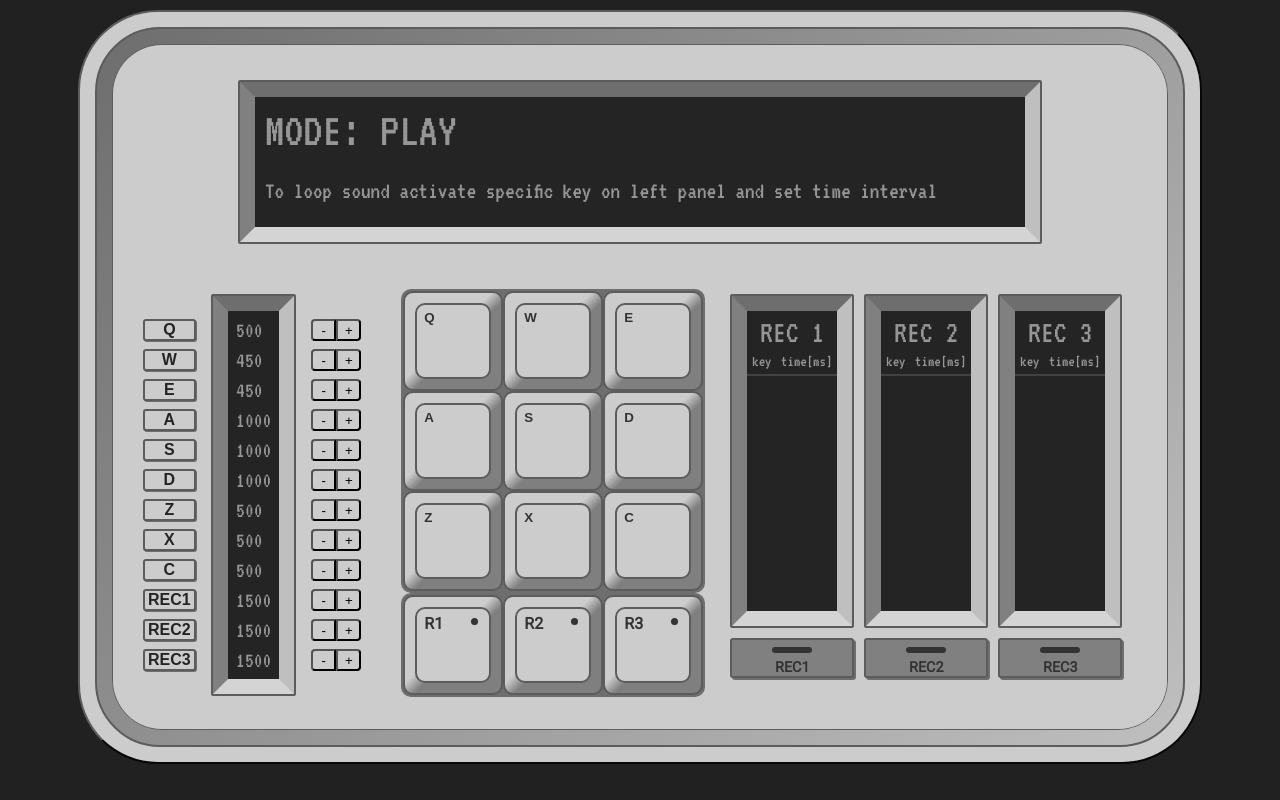
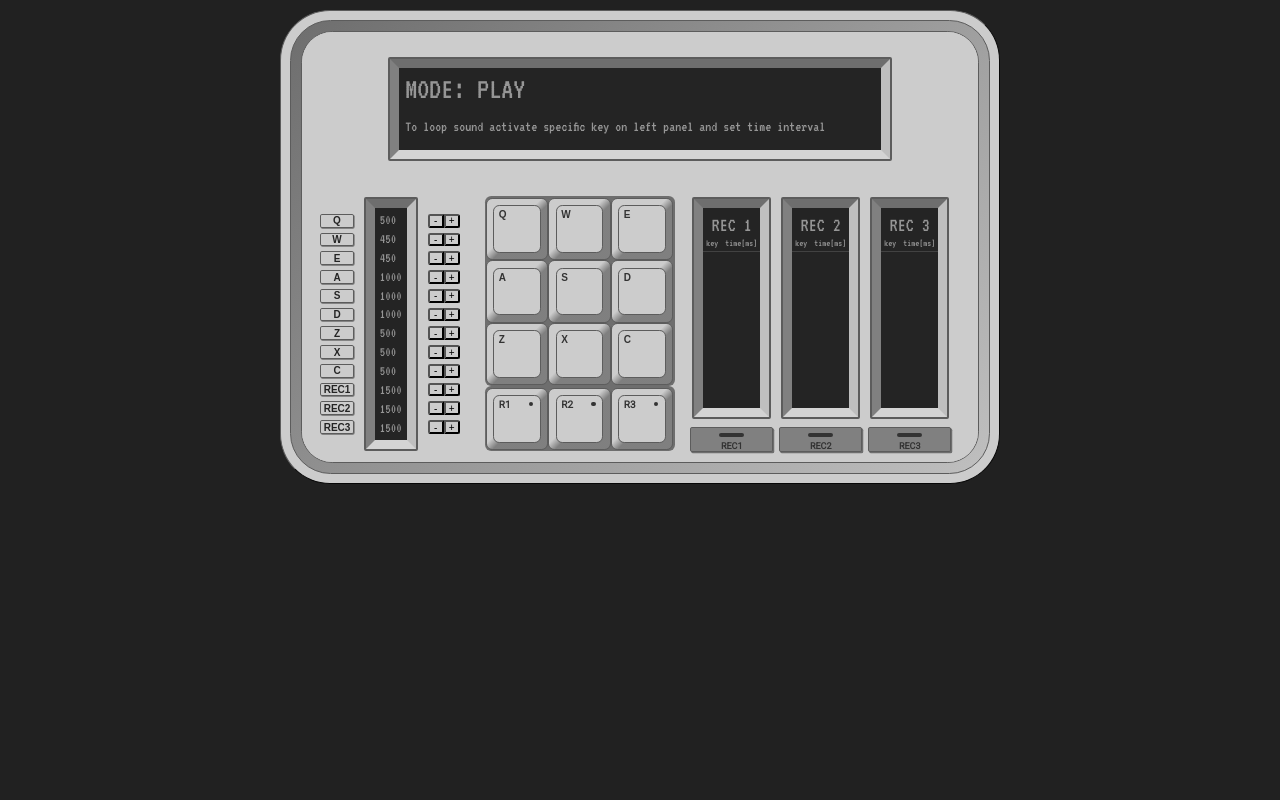
Before and after one commit to christianambukita/drum-pad-simulator, a React (Create React App) app: page / in a window 1280 px wide. Built offline with nearby package versions, Linux system fonts and the light colour scheme.

Commit message:
Change px to em

```diff
--- a/public/index.html
+++ b/public/index.html
@@ -3,7 +3,10 @@
 	<head>
 		<meta charset="utf-8" />
 		<link rel="icon" href="%PUBLIC_URL%/icon.png" />
-		<meta name="viewport" content="width=device-width, initial-scale=1" />
+		<meta
+			name="viewport"
+			content="width=device-width, target-densityDpi=device-dpi"
+		/>
 		<meta name="theme-color" content="#000000" />
 		<meta name="description" content="JavaScript app simulating a drum pad" />
 		<link rel="manifest" href="%PUBLIC_URL%/manifest.json" />
--- a/src/App.css
+++ b/src/App.css
@@ -1,12 +1,17 @@
 @import url('https://fonts.googleapis.com/css2?family=Roboto:wght@300;400&display=swap');
+
+:root {
+	--main-border-radius: 3.125em;
+	--main-border-width: 1.875em;
+	--main-font-size: 10px;
+}
 
 * {
 	box-sizing: border-box;
-	--main-border-radius: 50px;
-	--main-border-width: 30px;
 }
 
 body {
+	font-size: var(--main-font-size);
 	color: rgb(150, 150, 150);
 	background-color: rgba(33, 33, 33, 1);
 	font-family: 'Roboto', sans-serif;
@@ -32,14 +37,15 @@ body {
 	align-items: flex-start;
 	border-radius: var(--main-border-radius);
 	overflow: hidden;
-	border: 1px solid var(--retro-border);
+	border: 0.0625em solid var(--retro-border);
+	background: var(--retro-main);
 }
 
 .outer-border {
 	padding: calc(var(--main-border-width) / 2);
 	border-radius: calc(var(--main-border-radius) + var(--main-border-width));
 	background: var(--retro-main);
-	border: 2px outset var(--retro-border);
+	border: 0.125em outset var(--retro-border);
 }
 
 .inner-border {
@@ -50,7 +56,7 @@ body {
 		var(--retro-shadow-2) 0%,
 		var(--retro-shadow-0) 100%
 	);
-	border: 2px solid var(--retro-border);
+	border: 0.125em solid var(--retro-border);
 }
 
 .top-section {
@@ -69,14 +75,11 @@ body {
 .drum-pads {
 	display: grid;
 	grid-template-columns: repeat(3, 1fr);
-	width: auto;
-	height: 330px;
-	height: auto;
 	flex-wrap: wrap;
 	background: var(--retro-shadow-0);
-	padding: 2px;
-	border: 2px solid var(--retro-border-1);
-	border-radius: 10px;
+	padding: 0.125em;
+	border: 0.125em solid var(--retro-border-1);
+	border-radius: 0.625em;
 }
 
 .section-container:first-child {
@@ -85,37 +88,8 @@ body {
 
 .section-container {
 	background-color: var(--retro-main);
-	padding: 10px;
-	height: 450px;
-}
-
-/* Mode Control */
-#control-container {
-	position: relative;
-}
-
-.mode-control {
-	display: flex;
-	list-style: none;
-	width: 330px;
-	padding: 5px;
-	justify-content: space-between;
-}
-
-.mode-control li {
-	text-align: center;
-	flex: 0 0 100px;
-	border: 1px solid rgb(100, 100, 100);
-	margin-right: 10px;
-	cursor: pointer;
-}
-
-.mode-control li:hover {
-	background-color: rgb(66, 66, 66);
-}
-
-.color-active {
-	background-color: rgb(44, 44, 44);
+	padding: 0.625em;
+	height: 100%;
 }
 
 ::-webkit-scrollbar {
@@ -140,35 +114,9 @@ body {
 .space-between {
 	display: flex;
 	justify-content: space-between;
-	padding: 1px 5px 1px 5px;
+	padding: 0.0625em 0.3125em 0.0625em 0.3125em;
 }
 
 .space-between p {
-	margin: 0px;
+	margin: 0;
 }
-
-#interval-list {
-	margin: 5px;
-	font-size: 16px;
-	padding: 0;
-	list-style: none;
-}
-
-input {
-	border-radius: 0;
-	color: inherit;
-	background-color: inherit;
-	border: none;
-	font-size: 16px;
-	text-align: right;
-	height: 20px;
-}
-
-input[type='number']::-webkit-inner-spin-button {
-	-webkit-appearance: none;
-}
-
-input[type='number']:focus {
-	outline: none;
-	border: 1px solid rgb(244, 220, 0);
-}
--- a/src/components/DrumPads.js
+++ b/src/components/DrumPads.js
@@ -66,9 +66,7 @@ function DrumPads({
 		setRecKey({ activeRecKey, oldRecKey: recKeyStatus.activeRecKey });
 	}, [recMode]);
 
-	console.log(recKeyStatus);
 	function singleAudioPlay(key) {
-		console.log(key);
 		let pad = document.getElementById(key.toLocaleUpperCase());
 		pad.classList.add('pad-active');
 		pad.classList.add('pad-playing');
@@ -84,7 +82,6 @@ function DrumPads({
 	}
 
 	function onPlay(interval, key) {
-		console.log(key);
 		let pad = document.getElementById(key.toLocaleUpperCase());
 		pad.classList.add('pad-active');
 		pad.classList.add('pad-playing');
--- a/src/components/MainDisplay.js
+++ b/src/components/MainDisplay.js
@@ -54,7 +54,6 @@ function MainDisplay({ recMode }) {
 	}
 	useEffect(() => {
 		setMsg(display.messages[counter]);
-		console.log(counter);
 		startLoop();
 	}, [counter]);
 
--- a/src/components/RecBoard.js
+++ b/src/components/RecBoard.js
@@ -41,7 +41,6 @@ function RecBoard({
 		);
 	}, [recMode]);
 
-	console.table(records);
 	return (
 		<div className='rec-board-container'>
 			<div id='rec-board'>
--- a/src/css/DrumPads.css
+++ b/src/css/DrumPads.css
@@ -1,34 +1,32 @@
 .pad-container {
-	width: 100px;
-	height: 100px;
 }
 
 .drum-pad {
-	width: 76px;
-	height: 76px;
-	border-radius: 10px;
+	width: 4.75em;
+	height: 4.75em;
+	border-radius: 0.625em;
 	overflow: hidden;
 	background-color: var(--retro-main);
 	transition-duration: scale 0.15s;
 	transition: color 0.15s ease-in-out;
 	color: var(--diode-disabled);
 	font-weight: 600;
-	border: 2px solid var(--retro-border);
+	border: 0.125em solid var(--retro-border);
 	justify-content: space-between;
 	align-items: flex-start;
-	padding: 5px 7px;
+	padding: 0.3em 0.44em;
 }
 
 .pad-border {
 	box-sizing: border-box;
-	width: 100px;
-	height: 100px;
+	width: 6.25em;
+	height: 6.25em;
 	display: flex;
 	justify-content: center;
 	align-items: center;
-	padding: 8px;
-	border-radius: 10px;
-	border: 2px solid var(--retro-border);
+	padding: 0.5em;
+	border-radius: 0.625em;
+	border: 0.125em solid var(--retro-border);
 	background: linear-gradient(
 		135deg,
 		var(--retro-main) 45%,
@@ -47,22 +45,22 @@
 
 .pad-diode {
 	background: var(--diode-inactive);
-	box-shadow: 0 0 6px 1px var(--diode-inactive-shadow);
-	width: 7px;
-	height: 7px;
+	box-shadow: 0 0 0.375em 0.0625em var(--diode-inactive-shadow);
+	width: 0.44em;
+	height: 0.44em;
 	border-radius: 50%;
-	margin: 4px;
+	margin: 0.25em;
 }
 
 .pad-playing .drum-pad {
 	color: var(--diode-active);
-	text-shadow: 0 0 4px var(--diode-active-shadow);
+	text-shadow: 0 0 0.25em var(--diode-active-shadow);
 	transition: color 0s;
 }
 
 .pad-playing .pad-diode {
 	background: var(--diode-active);
-	box-shadow: 0 0 4px 1px var(--diode-active-shadow);
+	box-shadow: 0 0 0.25em 0.0625em var(--diode-active-shadow);
 }
 
 .pad-disabled .pad-diode {
--- a/src/css/LoopIntervals.css
+++ b/src/css/LoopIntervals.css
@@ -1,19 +1,22 @@
 .interval-container {
-	padding: 0 20px 0 20px;
+	padding: 0 1.25em 0 1.25em;
 }
 
 .inter-display {
 	font-family: 'VT323', monospace;
 	box-sizing: content-box;
 	background: var(--retro-display);
-	width: 4ch;
-	padding: 4px 8px;
-	font-size: 22px;
+	width: 2.2em;
+	padding: 0.25em 0.5em;
 	align-items: flex-start;
 }
 
 .display-margin {
-	margin-inline: 15px;
+	margin-inline: 1em;
+}
+
+.display-elem {
+	font-size: 1.375em;
 }
 
 .btn-container,
@@ -24,18 +27,21 @@
 
 .display-elem,
 .inter-button,
-.ctrl-btn-container {
+.ctrl-btn-container,
+.ctrl-btn {
 	display: flex;
 	justify-content: center;
 	align-items: center;
-	height: 22px;
-	margin-block: 4px;
+	height: 1.375em;
+}
+.inter-button,
+.ctrl-btn-container {
+	margin-block: 0.25em;
 }
 
 .ctrl-btn {
-	width: 25px;
-	height: 100%;
-	border-radius: 4px;
+	width: 1.6em;
+	border-radius: 0.25em;
 	background: var(--retro-main);
 }
 .ctrl-btn:nth-child(1) {
@@ -48,20 +54,20 @@
 }
 .inter-button {
 	-webkit-appearance: none;
-	border: 2px solid var(--retro-border);
+	border: 0.125em solid var(--retro-border);
 	background: var(--retro-main);
 	font-size: 1em;
 	font-weight: 600 !important;
-	padding: 4px;
+	padding: 0.25em;
 	width: 6ch;
-	border-radius: 3px;
+	border-radius: 0.1875em;
 	color: var(--retro-display);
-	box-shadow: 1px 1px var(--retro-shadow-0);
+	box-shadow: 0.0625em 0.0625em var(--retro-shadow-0);
 }
 
 .active {
 	color: var(--diode-active);
-	text-shadow: 0 0 4px var(--diode-active-shadow);
+	text-shadow: 0 0 0.25em var(--diode-active-shadow);
 	box-shadow: none;
 	transform: scale(0.99);
 }
--- a/src/css/MainDisplay.css
+++ b/src/css/MainDisplay.css
@@ -1,15 +1,16 @@
 .main-display-container {
 	background: var(--retro-main);
 	width: 100%;
-	padding: 30px 0px;
+	padding: 2em 0px;
 }
 
 .main-display {
 	font-family: 'VT323', monospace;
-	width: 800px;
-	height: 160px;
+	width: 50em;
+	height: 10em;
 	background: var(--retro-display);
-	padding: 10px;
+	padding: 0.625em;
+	font-size: inherit;
 }
 
 .main-display-header {
--- a/src/css/RecBoard.css
+++ b/src/css/RecBoard.css
@@ -1,20 +1,34 @@
 #rec-board {
 	display: flex;
+	/* height: 100%;
+	width: 100%; */
 }
-
+.rec-board-container {
+	padding-right: 1.8em;
+	/* height: 100%;
+	width: 100%; */
+}
 .list-description {
-	border-bottom: 2px solid rgb(66, 66, 66);
-	padding: 5px;
+	border-bottom: 0.125em solid rgb(66, 66, 66);
+	padding: 0.3em;
 	font-size: 1em;
 }
+/* .rec-column-container {
+	display: grid;
+	grid-template-columns: 100%;
+	grid-template-rows: 1fr auto;
+}
+.rec-column-container div:first-child {
+	height: 100%;
+} */
 
 .list-container {
 	font-family: 'VT323', monospace;
 	display: flex;
 	flex-direction: column;
-	width: 120px;
-	height: 330px;
-	padding: 0px;
+	width: 7.5em;
+	height: 21.8em;
+	padding: 0;
 	background-color: var(--retro-display);
 }
 
@@ -28,14 +42,14 @@
 
 .list-item-playing {
 	background-color: var(--list-item-active);
-	box-shadow: 0 0 1px 2px var(--diode-active);
+	box-shadow: 0 0 0.0625em 0.125em var(--diode-active);
 	color: black;
 	z-index: 10;
 }
 
 .record-list {
 	height: auto;
-	padding: 0px;
+	padding: 0;
 	list-style: none;
 	overflow-y: auto;
 	margin: 0;
@@ -50,39 +64,36 @@
 }
 
 .record-list-name {
-	padding-top: 5px;
+	padding-top: 0.3125em;
 	margin: 0;
 	text-align: center;
 	font-size: 2em;
 }
 
-.rec-board-container {
-	padding-right: 30px;
-}
-
 .rec-btn-container {
 	width: 100%;
-	height: 50px;
-	padding: 5px;
+	height: 3.125em;
+	padding: 0.3125em;
 }
 
 .rec-btn-diode {
-	width: 40px;
-	height: 6px;
+	width: 2.5em;
+	height: 0.375em;
 	background: var(--diode-disabled);
-	border-radius: 4px;
+	border-radius: 0.25em;
 }
 
 .rec-btn-label {
+	font-size: 0.9em;
 	margin: 0;
 }
 
 .rec-btn-active > .rec-btn-diode {
 	background: var(--diode-active);
-	box-shadow: 0px 0px 3px 1px var(--diode-active-shadow);
+	box-shadow: 0em 0em 0.1875em 0.0625em var(--diode-active-shadow);
 }
 .rec-btn-active > .rec-btn-label {
-	text-shadow: 0px 0px 4px var(--diode-active-shadow);
+	text-shadow: 0em 0em 0.25em var(--diode-active-shadow);
 }
 
 .rec-btn-active {
@@ -97,17 +108,16 @@
 
 .rec-btn {
 	color: var(--diode-disabled);
-	font-size: 0.9em;
 	font-weight: 900;
 	box-sizing: border-box;
 	width: 100%;
 	height: 100%;
 	background: var(--btn-color-1);
-	border: 2px solid var(--retro-border);
-	border-radius: 3px;
-	box-shadow: 2px 2px var(--retro-shadow-0);
+	border: 0.125em solid var(--retro-border);
+	border-radius: 0.1875em;
+	box-shadow: 0.125em 0.125em var(--retro-shadow-0);
 	flex-direction: column;
 	justify-content: space-between;
-	padding-top: 7px;
+	padding-top: 0.4375em;
 	cursor: pointer;
 }
--- a/src/css/v-display.css
+++ b/src/css/v-display.css
@@ -1,11 +1,13 @@
 .v-display-shadow {
-	border-top: 15px solid var(--retro-shadow-0);
-	border-left: 15px solid var(--retro-shadow-1);
-	border-right: 15px solid var(--retro-shadow-2);
-	border-bottom: 15px solid var(--retro-shadow-3);
+	font-size: var(--main-font-size);
+	border-top: 0.93em solid var(--retro-shadow-0);
+	border-left: 0.93em solid var(--retro-shadow-1);
+	border-right: 0.93em solid var(--retro-shadow-2);
+	border-bottom: 0.93em solid var(--retro-shadow-3);
 }
 
 .v-display-border {
+	font-size: var(--main-font-size);
 	border: 2px solid var(--retro-border);
 	margin: 5px;
 	border-radius: 2px;
--- a/src/index.css
+++ b/src/index.css
@@ -36,3 +36,11 @@ code {
 	font-family: source-code-pro, Menlo, Monaco, Consolas, 'Courier New',
 		monospace;
 }
+
+body {
+	font-size: 16px;
+}
+
+button {
+	font-size: inherit;
+}
```
